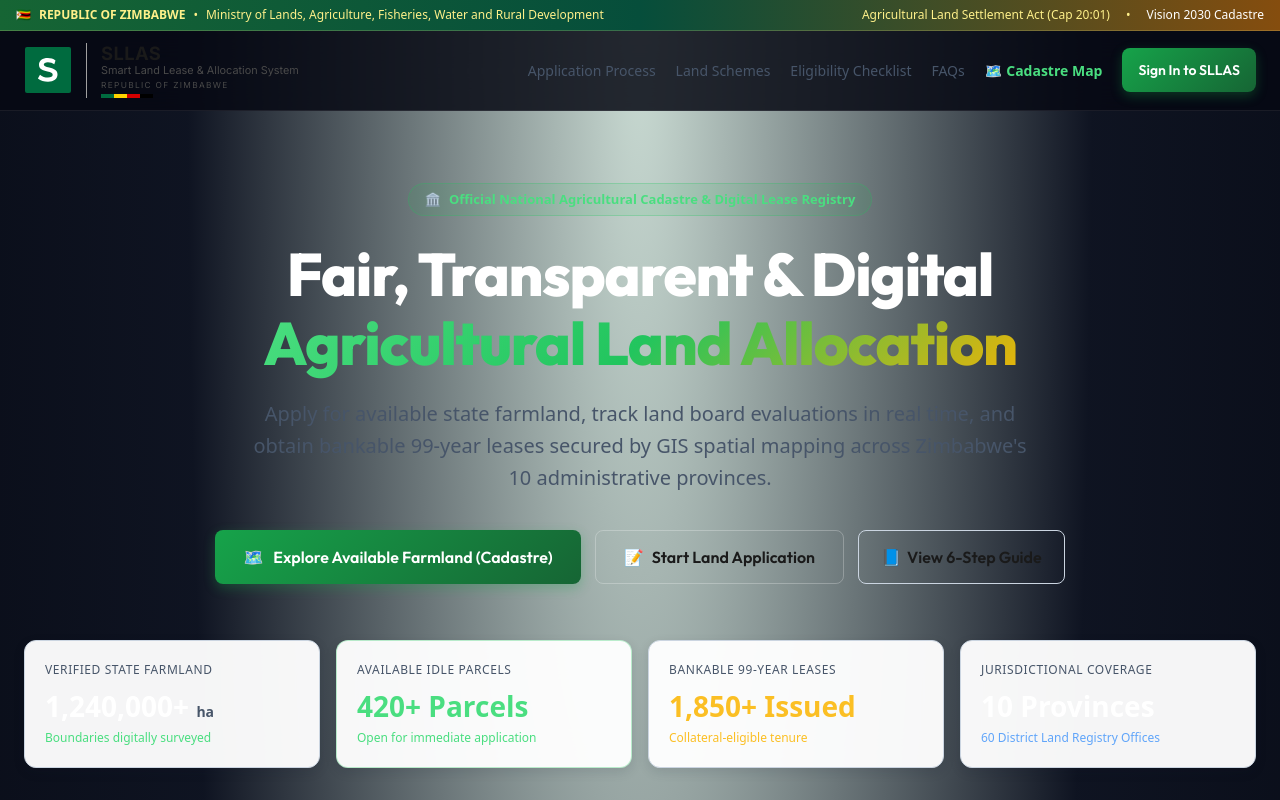
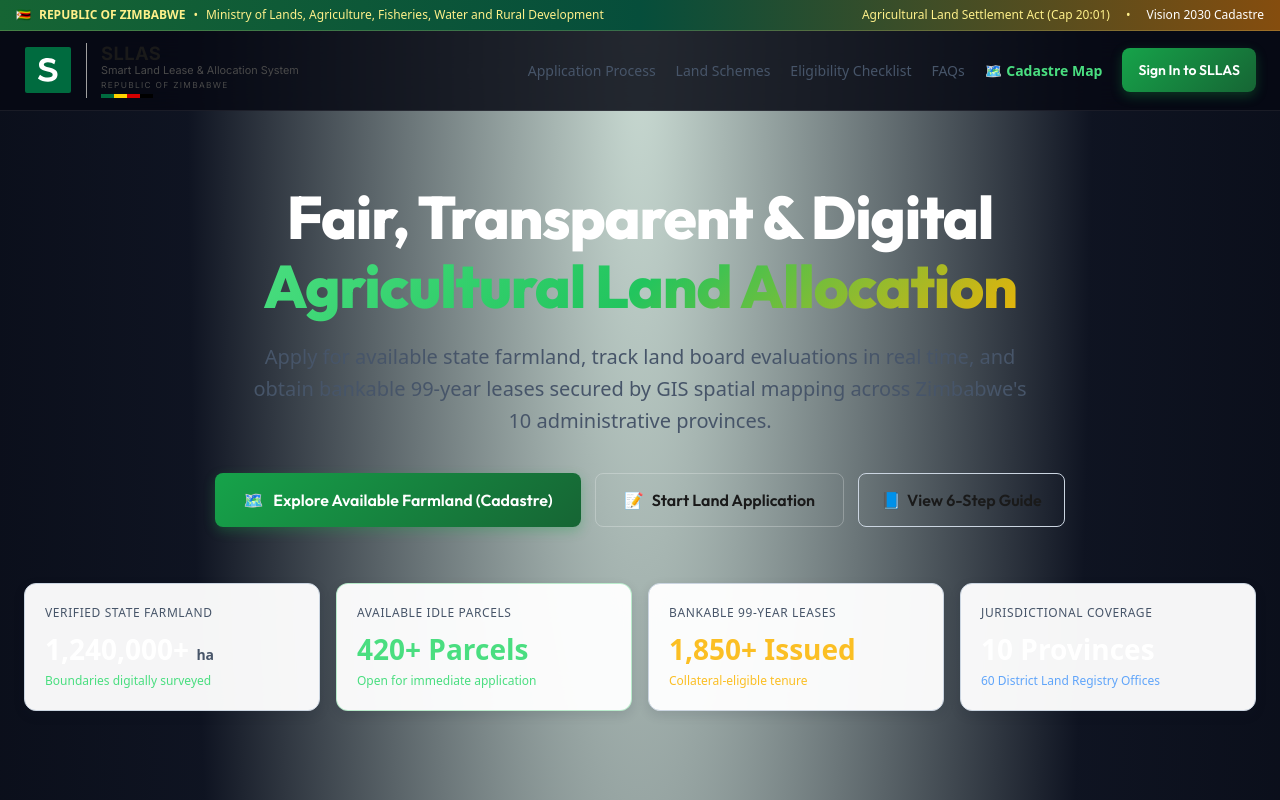
Before and after one commit to silverWolf-lunar/iSLLAS, a Next.js app in the folder apps/web/: page / in a window 1280 px wide. Shown: the top 800 px of the page. Built offline with nearby package versions, Linux system fonts and the light colour scheme; no server answers.

Commit message:
fix: remove cadastre badge pill from landing page hero section

```diff
--- a/apps/web/app/page.tsx
+++ b/apps/web/app/page.tsx
@@ -183,23 +183,6 @@
         padding: '72px 24px 48px',
         textAlign: 'center',
       }}>
-        <div style={{
-          display: 'inline-flex',
-          alignItems: 'center',
-          gap: '8px',
-          padding: '6px 16px',
-          borderRadius: '999px',
-          background: 'rgba(34, 197, 94, 0.1)',
-          border: '1px solid rgba(34, 197, 94, 0.25)',
-          color: 'var(--primary-400)',
-          fontSize: '0.8125rem',
-          fontWeight: 600,
-          marginBottom: '24px',
-        }}>
-          <span>🏛️</span>
-          <span>Official National Agricultural Cadastre & Digital Lease Registry</span>
-        </div>
-
         <h1 style={{
           fontSize: 'clamp(2.2rem, 5vw, 3.75rem)',
           fontWeight: 800,
```
Also changed, not shown: 1 other file (tests, documents, lock files or other folders).
